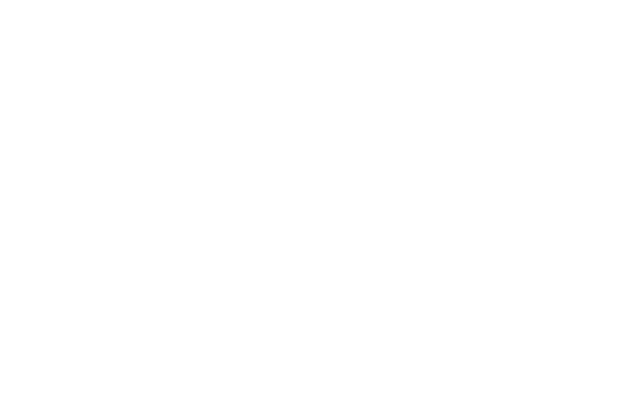
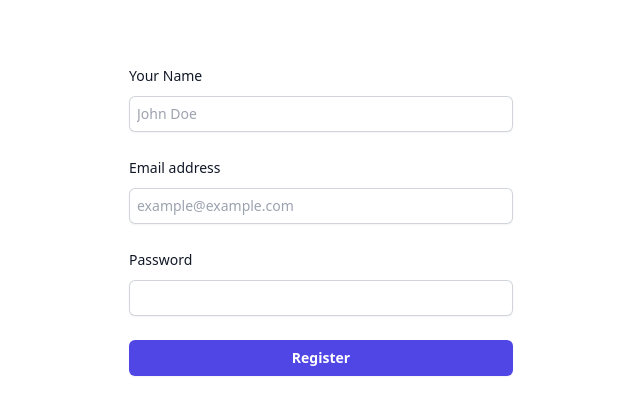
Before and after one commit to JorgeHSOsiro/cp_manager_front, a React (Vite) app: page /register in a window 1280 px wide. Before the commit this address had no page. Shown: the top 414 px of the page, without its empty margins (319-959 px from the left). Built offline with nearby package versions, Linux system fonts and the light colour scheme.

Commit message:
add register page

```diff
--- a/src/App.tsx
+++ b/src/App.tsx
@@ -1,10 +1,12 @@
 import { Route, Routes } from "react-router-dom";
 import { Login } from "./page/Login";
+import { Register } from "./page/Register";
 
 function App() {
 	return (
 		<Routes>
 			<Route path="/" element={<Login />} />
+			<Route path="/register" element={<Register />} />
 		</Routes>
 	);
 }
--- /dev/null
+++ b/src/page/Register.tsx
@@ -0,0 +1,76 @@
+export const Register = () => {
+	return (
+		<div>
+			<div className="py-16 sm:mx-auto sm:w-full sm:max-w-sm">
+				<form className="space-y-6" action="#" method="POST">
+					<div>
+						<label
+							htmlFor="name"
+							className="block text-sm font-medium leading-6 text-gray-900"
+						>
+							Your Name
+						</label>
+						<div className="mt-2">
+							<input
+								id="name"
+								name="name"
+								type="text"
+								placeholder="John Doe"
+								required
+								className="block w-full rounded-md border-0 py-1.5 pl-2 text-gray-900 shadow-sm ring-1 ring-inset ring-gray-300 placeholder:text-gray-400 focus:ring-2 focus:ring-inset focus:ring-indigo-600 sm:text-sm sm:leading-6"
+							/>
+						</div>
+					</div>
+					<div>
+						<label
+							htmlFor="email"
+							className="block text-sm font-medium leading-6 text-gray-900"
+						>
+							Email address
+						</label>
+						<div className="mt-2">
+							<input
+								id="email"
+								name="email"
+								type="email"
+								placeholder="example@example.com"
+								required
+								className="block w-full rounded-md border-0 py-1.5 pl-2 text-gray-900 shadow-sm ring-1 ring-inset ring-gray-300 placeholder:text-gray-400 focus:ring-2 focus:ring-inset focus:ring-indigo-600 sm:text-sm sm:leading-6"
+							/>
+						</div>
+					</div>
+
+					<div>
+						<div className="flex items-center justify-between">
+							<label
+								htmlFor="password"
+								className="block text-sm font-medium leading-6 text-gray-900"
+							>
+								Password
+							</label>
+						</div>
+						<div className="mt-2">
+							<input
+								id="password"
+								name="password"
+								type="password"
+								required
+								className="block w-full rounded-md border-0 py-1.5 pl-2 text-gray-900 shadow-sm ring-1 ring-inset ring-gray-300 placeholder:text-gray-400 focus:ring-2 focus:ring-inset focus:ring-indigo-600 sm:text-sm sm:leading-6"
+							/>
+						</div>
+					</div>
+
+					<div>
+						<a
+							type="submit"
+							className="flex w-full justify-center rounded-md bg-indigo-600 px-3 py-1.5 text-sm font-semibold leading-6 text-white shadow-sm hover:bg-indigo-500 focus-visible:outline focus-visible:outline-2 focus-visible:outline-offset-2 focus-visible:outline-indigo-600"
+							href="/"
+						>
+							Register
+						</a>
+					</div>
+				</form>
+			</div>
+		</div>
+	);
+};
```
